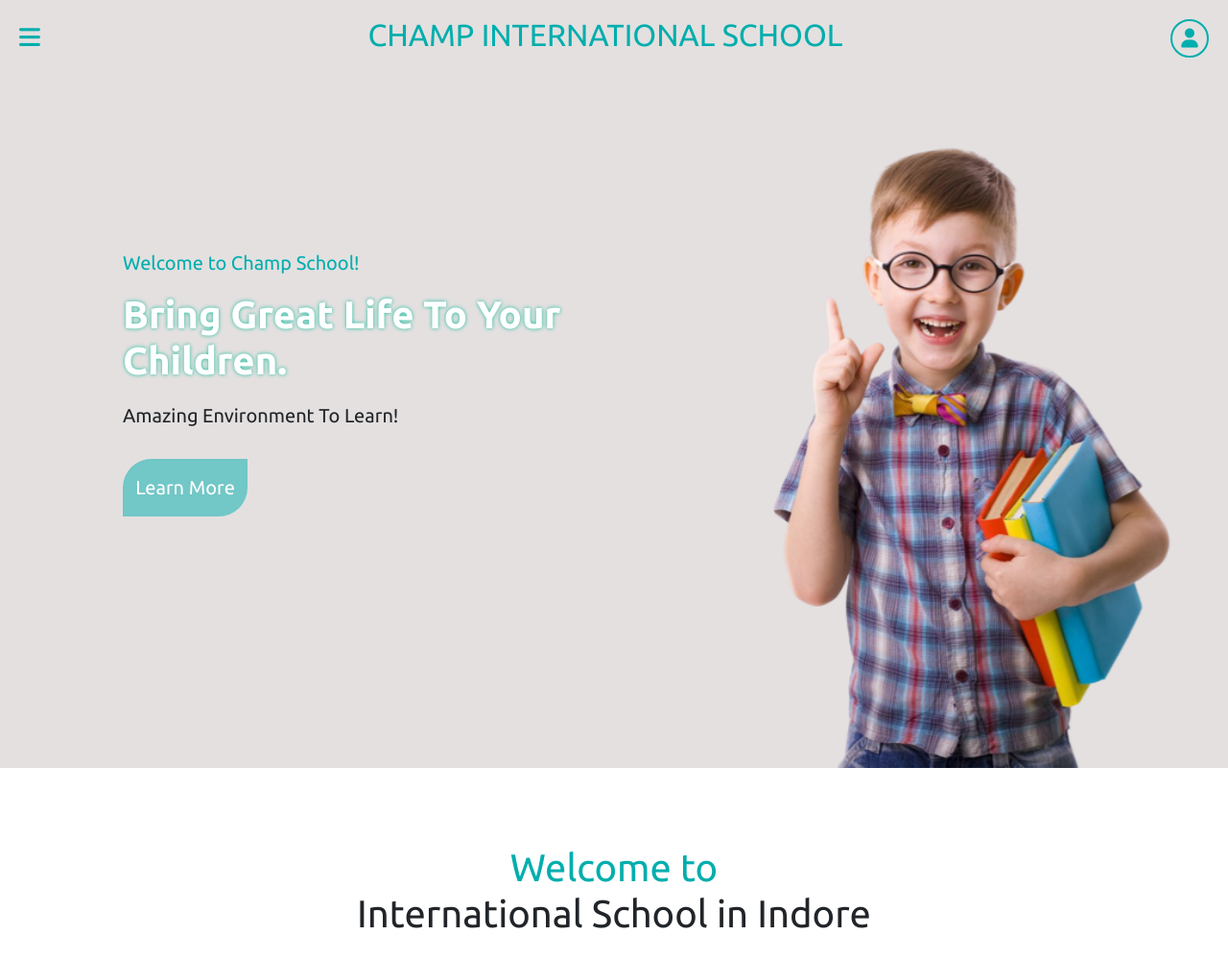
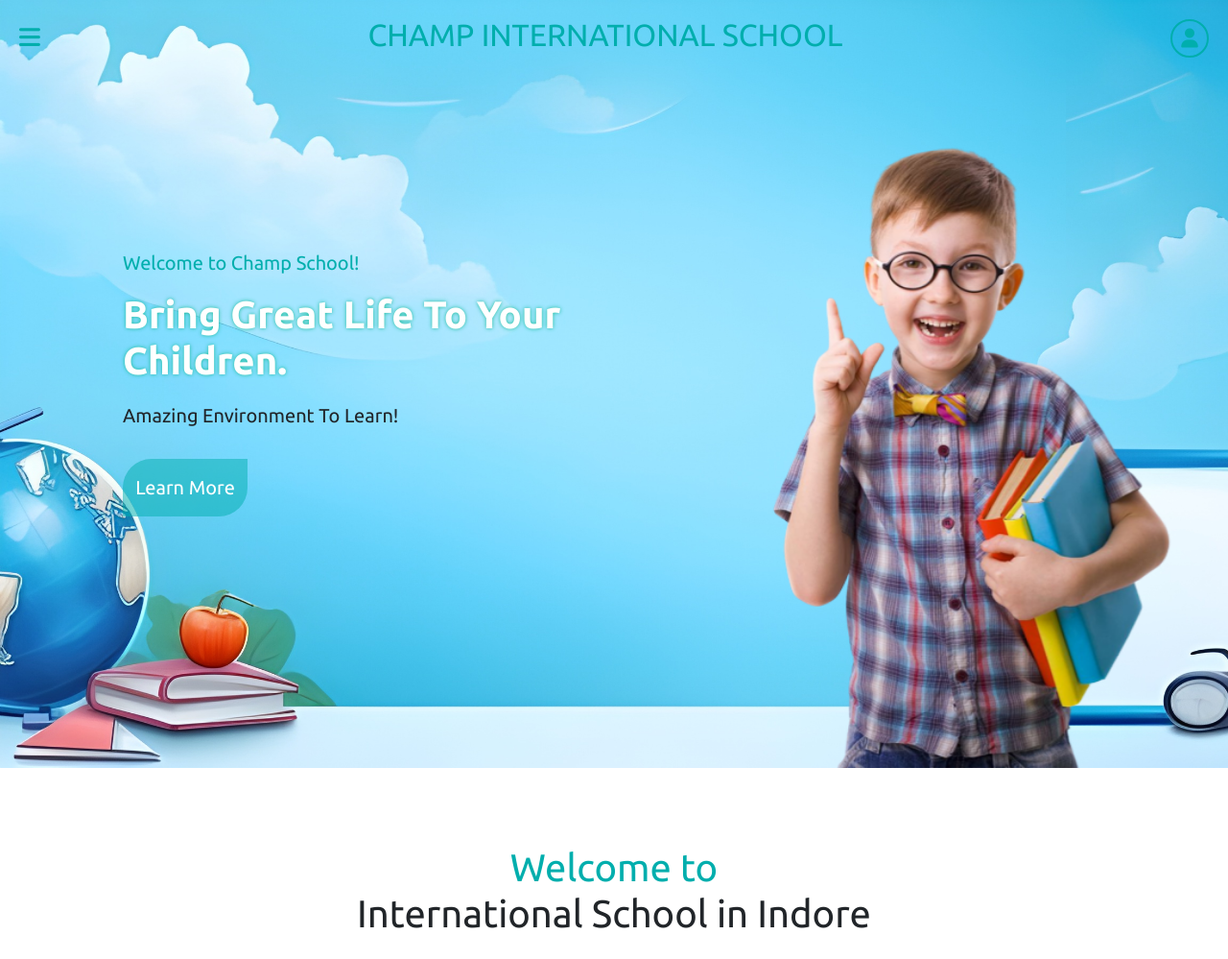
Before and after one commit to bgvshiva2004/School_Admin_System, a Django app: template school_management/templates/index.html in a window 1280 px wide. Shown: the top 999 px of the page at 96% size. Run offline with Django 3.2, Linux system fonts and the light colour scheme; the template is opened without the code that fills it, so the values that code supplies are empty; some libraries are stand-ins or nearby versions; some web fonts are replaced.

Commit message:
Update style.css

```diff
--- a/school_management/static/style.css
+++ b/school_management/static/style.css
@@ -28,7 +28,9 @@ body{
 .landing{
     transform: translateY(-80px);
     height: 100%;
-    background-color: rgb(228, 224, 224);
+    /* background-color: rgb(228, 224, 224); */
+    background: url(test.jpg);
+    background-size: cover;
     display: flex;
     align-items: center;
     justify-content: space-around;
```
